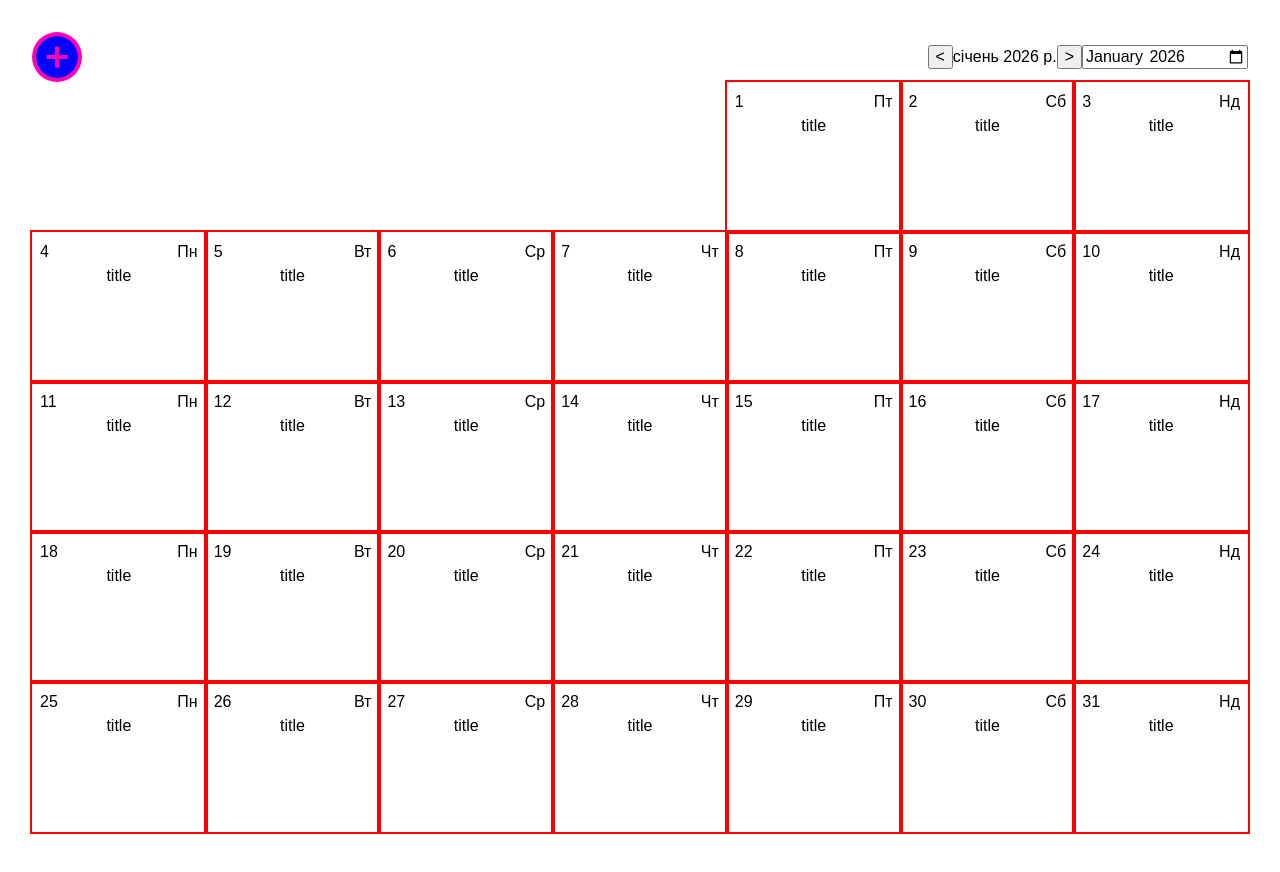
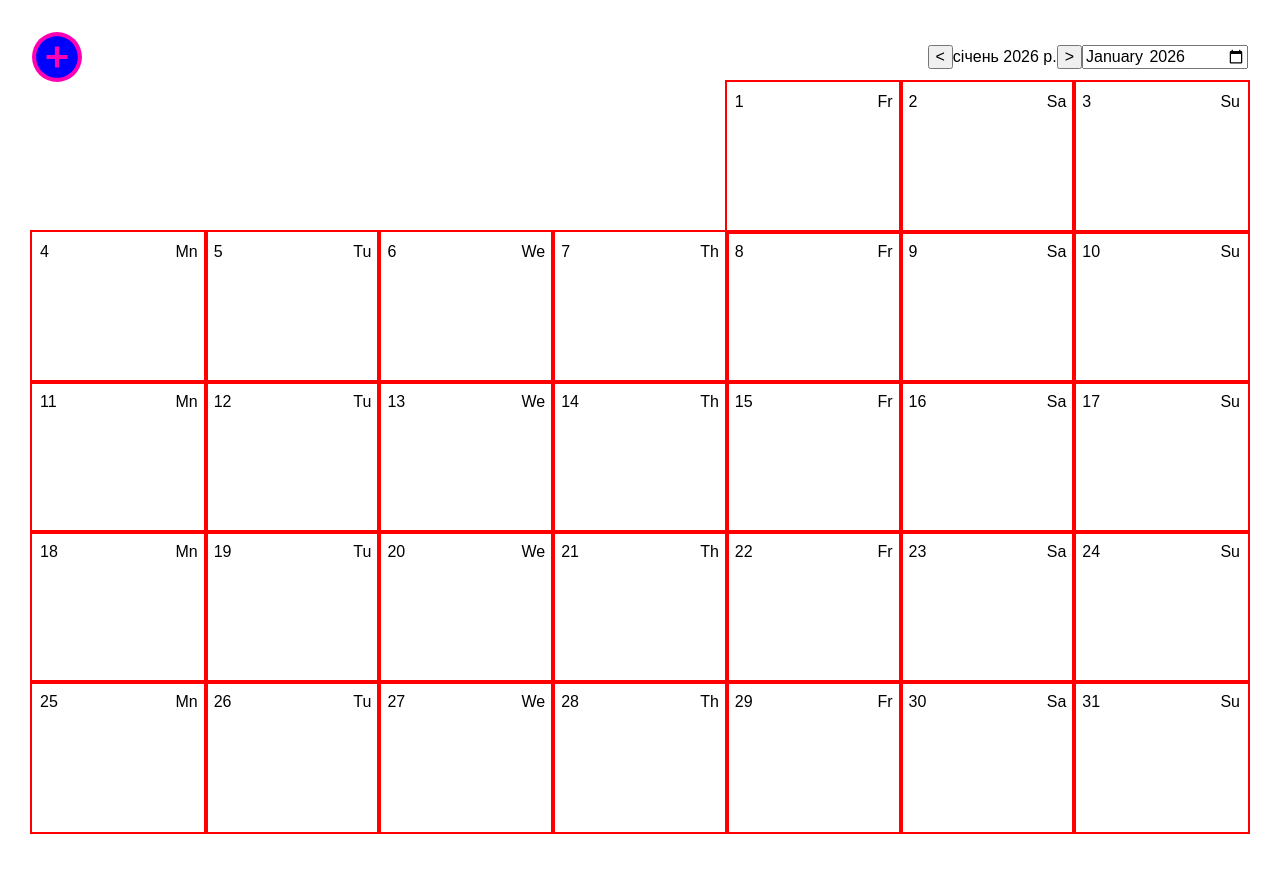
Before and after one commit to yurikorock/CalendarEvents, a React (Vite) app: page / in a window 1280 px wide. Shown: the top 872 px of the page. Built offline with nearby package versions, Linux system fonts and the light colour scheme.

Commit message:
feat: data transfer from formIdea to loacalStorage

```diff
--- a/src/App.jsx
+++ b/src/App.jsx
@@ -1,4 +1,4 @@
-import { useState } from "react";
+import { useEffect, useState } from "react";
 import "./App.css";
 import FormIdea from "./components/FormIdea/FormIdea.jsx";
 import UserBar from "./components/UserBar/UserBar.jsx";
@@ -7,6 +7,13 @@ import CalendarGrid from "./components/CalendarGrid/CalendarGrid.jsx";
 function App() {
   const [open, setIsOpen] = useState(false);
   const [currentDate, setCurrentDate] = useState(new Date());
+  const [tasks, setTasks] = useState(() => {
+    return JSON.parse(localStorage.getItem("tasks")) ?? [];
+  });
+
+  useEffect(() => {
+    localStorage.setItem("tasks", JSON.stringify(tasks));
+  }, [tasks]);
   return (
     <>
       <UserBar
@@ -14,8 +21,8 @@ function App() {
         currentDate={currentDate}
         setCurrentDate={setCurrentDate}
       />
-      {open && <FormIdea setIsOpen={setIsOpen} />}
-      <CalendarGrid currentDate={currentDate} />
+      {open && <FormIdea setIsOpen={setIsOpen} setTasks={setTasks}/>}
+      <CalendarGrid currentDate={currentDate} tasks={tasks} />
     </>
   );
 }
--- a/src/components/CalendarGrid/CalendarGrid.jsx
+++ b/src/components/CalendarGrid/CalendarGrid.jsx
@@ -1,7 +1,7 @@
-import css from "./CalendarGrid.module.css"
+import css from "./CalendarGrid.module.css";
 import DayCell from "../DayCell/DayCell.jsx";
 
-export default function CalendarGrid({ currentDate }) {
+export default function CalendarGrid({ currentDate, tasks }) {
   const year = currentDate.getFullYear();
   const month = currentDate.getMonth();
 
@@ -11,8 +11,6 @@ export default function CalendarGrid({ currentDate }) {
 
   return (
     <div className={css.container_grid}>
-
-
       {/* Пусті клітинки перед першим днем */}
       {Array.from({ length: firstDayOfMonth }).map((_, i) => (
         <div key={`empty-${i}`} />
@@ -20,7 +18,14 @@ export default function CalendarGrid({ currentDate }) {
 
       {daysInMonth.map((day) => {
         const dayOfWeek = new Date(year, month, day).getDay();
-        return <DayCell key={day} day={day} dayOfWeek={dayOfWeek} />;
+
+        const fullDate = `${year}-${String(month + 1).padStart(2, "0")}-${String(day).padStart(2, "0")}`;
+
+        const dayTasks = tasks.filter((task) => task.date === fullDate);
+
+        return (
+          <DayCell key={day} day={day} dayOfWeek={dayOfWeek} tasks={dayTasks} />
+        );
       })}
     </div>
   );
--- a/src/components/DayCell/DayCell.jsx
+++ b/src/components/DayCell/DayCell.jsx
@@ -1,14 +1,24 @@
 import css from "./DayCell.module.css";
 
-export default function DayCell({ day, dayOfWeek }) {
-  const weekDays = ["Пн", "Вт", "Ср", "Чт", "Пт", "Сб", "Нд"];
+export default function DayCell({ day, dayOfWeek, tasks }) {
+  const weekDays = ["Mn", "Tu", "We", "Th", "Fr", "Sa", "Su"];
+
   return (
     <div className={css.container_daycell}>
       <div className={css.date}>
         <p>{day}</p>
         <p>{weekDays[dayOfWeek]}</p>
       </div>
-      <p>title</p>
+      <ul>
+        {tasks.map((task) => {
+          return (
+            <li key={task.id}>
+              <p>{task.title}</p>
+              {task.description && <p>{task.description}</p>}
+            </li>
+          );
+        })}
+      </ul>
     </div>
   );
 }
--- a/src/components/FormIdea/FormIdea.jsx
+++ b/src/components/FormIdea/FormIdea.jsx
@@ -1,7 +1,8 @@
 import { useEffect, useState } from "react";
 import css from "./FormIdea.module.css";
+import { nanoid } from "nanoid";
 
-export default function FormIdea({ setIsOpen }) {
+export default function FormIdea({ setIsOpen, setTasks }) {
   const [title, setTitle] = useState("");
   const [descr, setDescr] = useState("");
   const [datetime, setDatetime] = useState("");
@@ -25,12 +26,13 @@ export default function FormIdea({ setIsOpen }) {
     e.preventDefault();
 
     const newTask = {
+      id: nanoid(),
       title: title,
       description: descr.trim(),
       date: datetime.split("T")[0],
     };
 
-    localStorage.setItem("newTask", JSON.stringify(newTask));
+    setTasks((prev) => [...prev, newTask]);
 
     setTitle("");
     setDatetime("");
```
